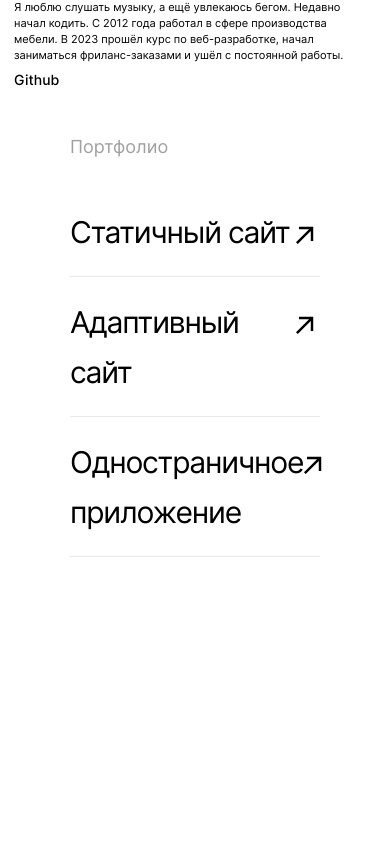
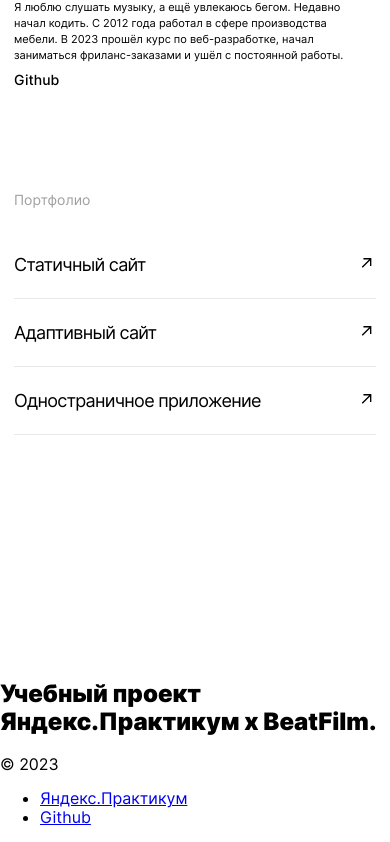
Before and after one commit to TarEvgen/movies-explorer-frontend, a React (Create React App) app: page / in a window 390 px wide. Shown: the part 2577-3419 px from the top of the page. Before the commit the page ends 3184 px from the top, so only its background shows below. Built offline with nearby package versions, Linux system fonts and the light colour scheme.

Commit message:
add section footer

```diff
--- a/src/components/AboutMe/AboutMe.css
+++ b/src/components/AboutMe/AboutMe.css
@@ -75,7 +75,13 @@
   border-radius: 10px;
 }
 
+
+
 @media screen and (max-width: 768px) {
+  .about-me {
+    min-height: 604px;
+  }
+
   .about-me__block {
     margin-left: 50px;
     margin-right: 50px;
@@ -124,7 +130,7 @@
     align-self: center;
   }
   .about-me {
-    min-height: 850px;
+    min-height: 903px;
   }
   .about-me__name {
     font-size: 30px;
--- a/src/components/AboutMe/AboutMe.js
+++ b/src/components/AboutMe/AboutMe.js
@@ -22,7 +22,8 @@ function AboutMe() {
           В&nbsp;2023 прошёл курс по&nbsp;веб-разработке, начал заниматься
           фриланс-заказами и&nbsp;ушёл с&nbsp;постоянной работы.
         </p>
-        <a className="about-me__link" href="https://github.com/TarEvgen">Github</a>
+        <a className="about-me__link" href="https://github.com/TarEvgen" target="_blank"
+            rel="noreferrer">Github</a>
       </div>
       <img className="about-me__foto" alt="фото профиля" src={Foto}></img>
       </div>
--- a/src/components/App/App.js
+++ b/src/components/App/App.js
@@ -4,6 +4,7 @@ import Header from "../Header/Header";
 import Register from "../Register/Register";
 import Login from "../Login/Login";
 import Main from "../Main/Main";
+import Footer from '../Footer/Footer';
 
 //import ProtectedRoute from "./ProtectedRoute";
 
@@ -42,6 +43,7 @@ function App() {
 
 
       </Routes>
+      <Footer />
 
 
 
--- /dev/null
+++ b/src/components/Footer/Footer.js
@@ -0,0 +1,22 @@
+
+import "./Footer.css";
+
+function Footer() {
+  return (
+    <footer class="footer">
+        <h2 class="footer__title">Учебный проект Яндекс.Практикум х BeatFilm.</h2>
+        <p class="footer__date">&copy; 2023</p>
+        <ul class="footer__column-links">
+            <li><a class="footer__link" href="https://practicum.yandex.ru/" target="_blank"
+            rel="noreferrer">Яндекс.Практикум</a></li>
+            <li><a class="footer__link" href="https://github.com/" target="_blank"
+            rel="noreferrer">Github</a></li>
+          </ul>
+
+    </footer>
+
+
+);
+}
+
+export default Footer;
--- a/src/components/Portfolio/Portfolio.css
+++ b/src/components/Portfolio/Portfolio.css
@@ -10,7 +10,7 @@
 .portfolio__title {
   margin: 0;
   padding: 0;
-  color: #A0A0A0;
+  color: #a0a0a0;
   font-family: Inter;
   font-size: 18px;
   font-style: normal;
@@ -34,11 +34,10 @@
   max-width: 1140px;
   display: flex;
   justify-content: space-between;
-  border-bottom: 1px solid #E8E8E8;
+  border-bottom: 1px solid #e8e8e8;
   padding-bottom: 19px;
   box-sizing: border-box;
-
-
+  position: relative;
 }
 
 .portfolio__link {
@@ -52,12 +51,59 @@
   line-height: 50px;
   letter-spacing: -1.2px;
   color: #000;
-
-  }
+  max-width: 1140px;
+}
 
 .portfolio__link-img {
-      width: 19px;
-    height: 19px;
-    padding-top: 19px;
-    padding-right: 6px;
+  position: absolute;
+  right: 6px;
+  padding-top: 19px;
 }
+
+@media screen and (max-width: 768px) {
+  .portfolio {
+    margin-left: 50px;
+    margin-right: 50px;
+  }
+  .portfolio__link {
+    font-size: 28px;
+
+    letter-spacing: -1.12px;
+  }
+}
+
+@media screen and (max-width: 768px) {
+  .portfolio {
+    margin-left: 50px;
+    margin-right: 50px;
+  }
+  .portfolio__link {
+    font-size: 28px;
+
+    letter-spacing: -1.12px;
+  }
+}
+
+@media screen and (max-width: 620px) {
+  .portfolio__link {
+    font-size: 18px;
+    line-height: 28px;
+    letter-spacing: -0.72px;
+  }
+  .portfolio {
+    margin-left: 14px;
+    margin-right: 14px;
+  }
+  .portfolio__title {
+    font-size: 14px;
+
+    font-weight: 400;
+    margin-bottom: 41px;
+  }
+  .portfolio__link-img {
+    height: 10px;
+    width: 19px;
+    right: 0px;
+    padding-top: 7px;
+  }
+}
--- a/src/components/Portfolio/Portfolio.js
+++ b/src/components/Portfolio/Portfolio.js
@@ -1,5 +1,5 @@
 import "./Portfolio.css";
-import ImgLink from "../../images/link-img.svg"
+import ImgLink from "../../images/link-img.svg";
 
 function Portfolio() {
   return (
@@ -7,20 +7,51 @@ function Portfolio() {
       <h2 className="portfolio__title">Портфолио</h2>
       <ul className="portfolio__list">
         <li className="portfolio__name">
-          <a className="portfolio__link" href="https://github.com/TarEvgen/how-to-learn">Статичный сайт</a>
-          <img className="portfolio__link-img" src={ImgLink} alt="Изображение стрелки"></img>
+          <a
+            className="portfolio__link"
+            href="https://github.com/TarEvgen/how-to-learn"
+            target="_blank"
+            rel="noreferrer"
+          >
+            Статичный сайт
+            <img
+              className="portfolio__link-img"
+              src={ImgLink}
+              alt="Изображение стрелки"
+            ></img>
+          </a>
         </li>
         <li className="portfolio__name">
-          <a className="portfolio__link" href="https://github.com/TarEvgen/russian-travel">Адаптивный сайт</a>
-          <img className="portfolio__link-img" src={ImgLink} alt="Изображение стрелки"></img>
+          <a
+            className="portfolio__link"
+            href="https://github.com/TarEvgen/russian-travel"
+            target="_blank"
+            rel="noreferrer"
+          >
+            Адаптивный сайт
+            <img
+              className="portfolio__link-img"
+              src={ImgLink}
+              alt="Изображение стрелки"
+            ></img>
+          </a>
         </li>
         <li className="portfolio__name">
-          <a className="portfolio__link" href="https://github.com/TarEvgen/react-mesto-auth">Одностраничное приложение</a>
-          <img className="portfolio__link-img" src={ImgLink} alt="Изображение стрелки"></img>
+          <a
+            className="portfolio__link"
+            href="https://github.com/TarEvgen/react-mesto-auth"
+            target="_blank"
+            rel="noreferrer"
+          >
+            Одностраничное приложение
+            <img
+              className="portfolio__link-img"
+              src={ImgLink}
+              alt="Изображение стрелки"
+            ></img>
+          </a>
         </li>
       </ul>
-
-
     </section>
   );
 }
```
Also changed, not shown: src/components/Footer/Footer.css (added).
